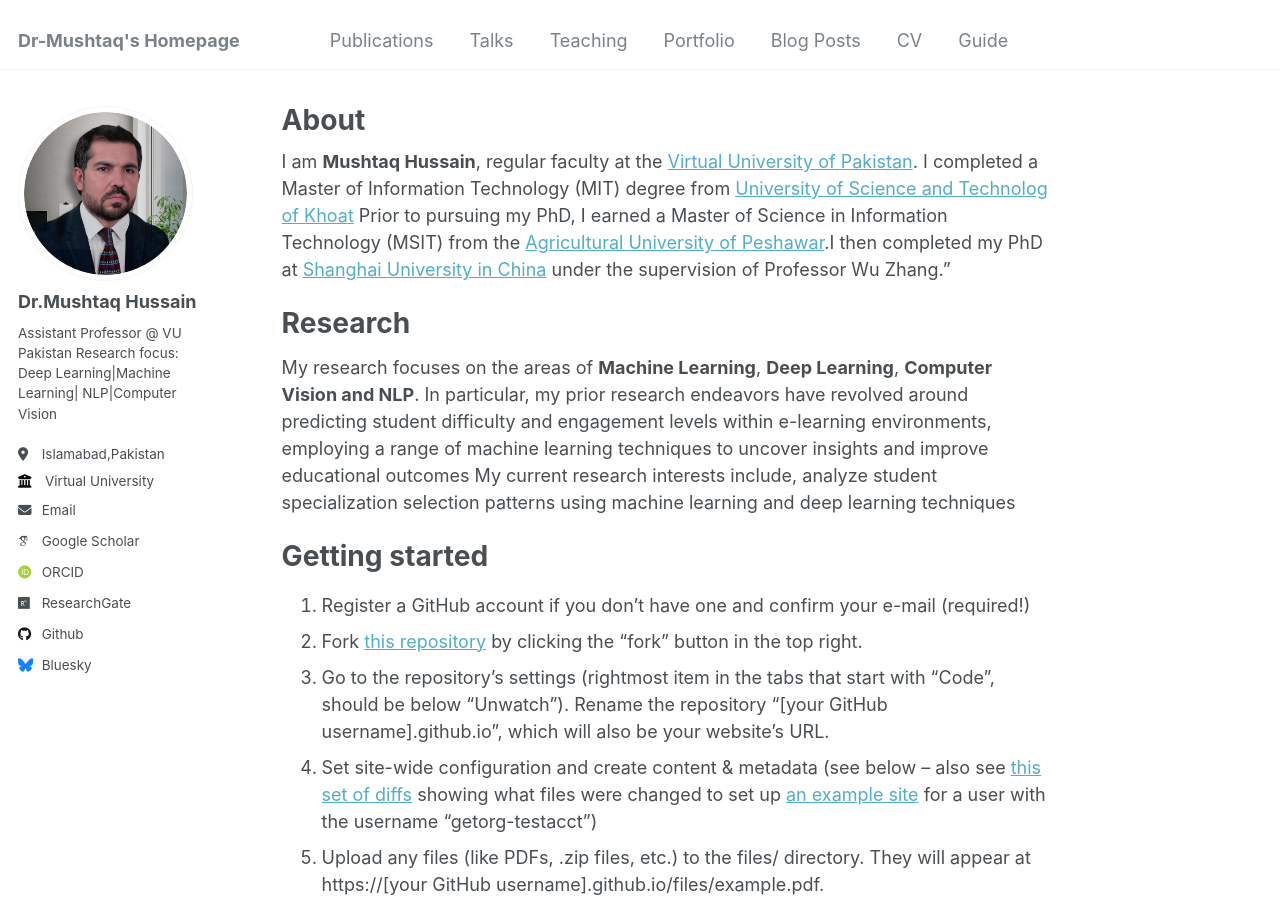
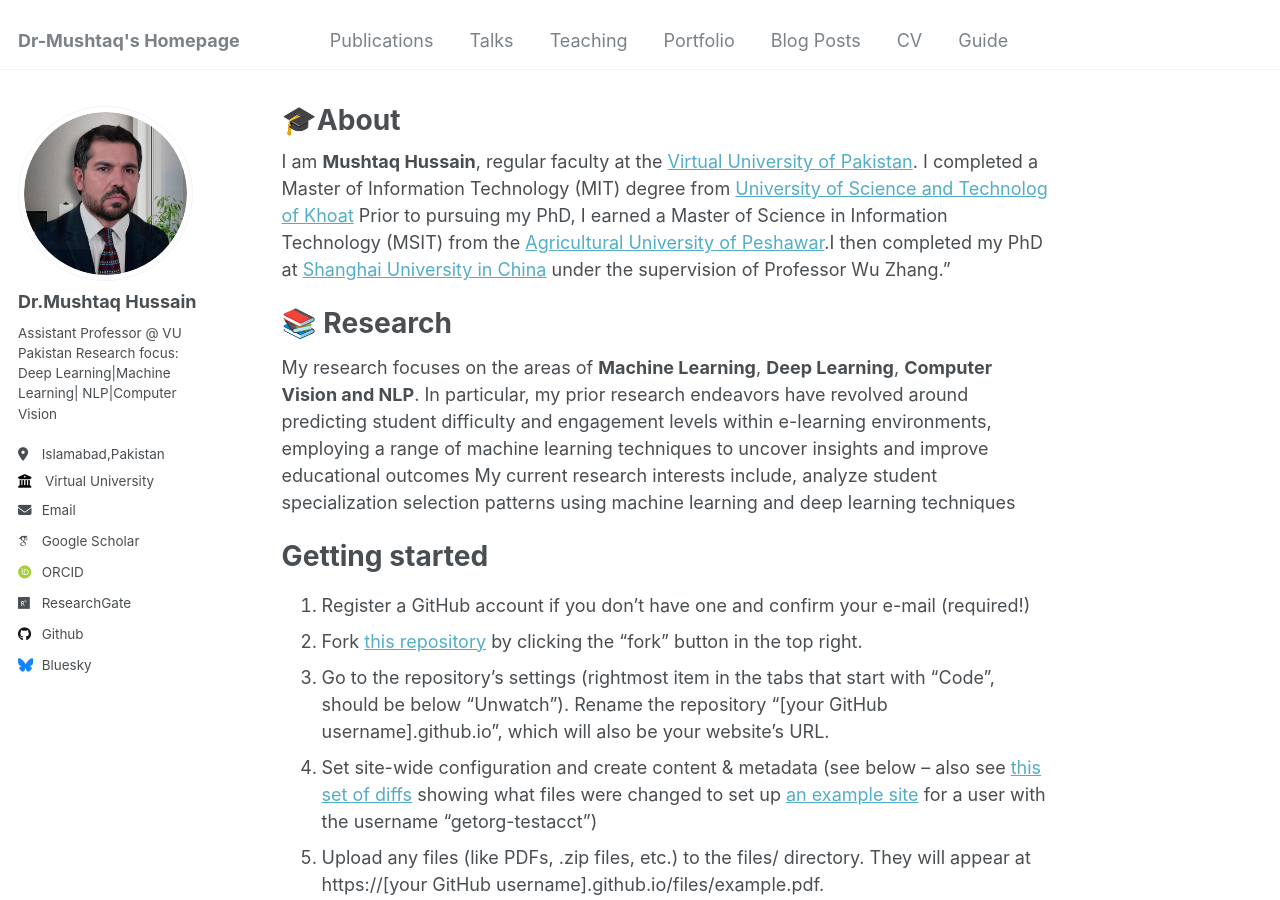
Before and after one commit to dr-mushtaq/dr-mushtaq.github.io, a Jekyll site: the page built from _pages/about.md, in a window 1280 px wide and 900 px high. Built offline with Jekyll 4.4.1, drawn with Linux system fonts in a browser that asks for light colours; some web fonts are replaced.

```diff
--- a/_pages/about.md
+++ b/_pages/about.md
@@ -1,6 +1,6 @@
 ---
 permalink: /
-title: "About"
+title: "🎓About"
 author_profile: true
 redirect_from:
   - /about/
@@ -9,7 +9,7 @@ redirect_from:
 
 I am **Mushtaq Hussain**, regular faculty at the [Virtual University of Pakistan](https://www.vu.edu.pk>). I completed a Master of Information Technology (MIT) degree from [University of Science and Technolog of Khoat](https://www.kust.edu.pk) Prior to pursuing my PhD, I earned a Master of Science in Information Technology (MSIT) from the [Agricultural University of Peshawar](https://www.aup.edu.pk).I then completed my   PhD at [Shanghai University in China](https://apply.shu.edu.cn) under the supervision of Professor Wu Zhang."
 
-Research
+📚 Research
 ======
 My research focuses on the areas of **Machine Learning**, **Deep Learning**, **Computer Vision and NLP**.  In particular, my prior research endeavors have revolved around predicting student difficulty and engagement levels within e-learning environments, employing a range of machine learning techniques to uncover insights and improve educational outcomes My current research interests include, analyze student specialization selection patterns using machine learning and deep learning techniques
 
```
